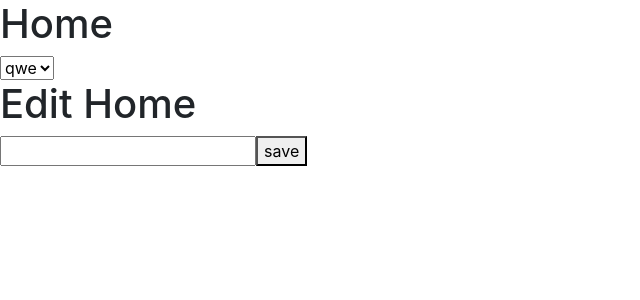
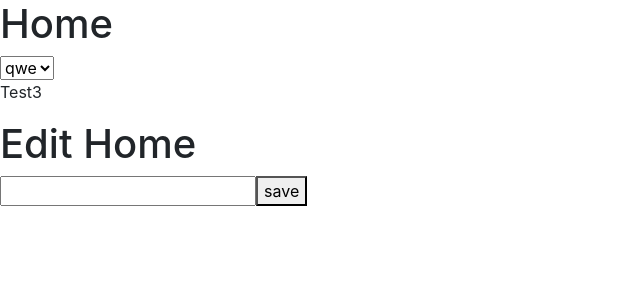
Before and after one commit to Aleksey-ermilov/study-react, a React (Create React App) app: page / in a window 1280 px wide. Shown: the top 300 px of the page, without its empty margins (0-640 px from the left). Built offline with nearby package versions, Linux system fonts and the light colour scheme.

Commit message:
add arrHome

```diff
--- a/src/App.js
+++ b/src/App.js
@@ -5,16 +5,7 @@ import Select from "./components/Select";
 import InputSave from "./components/InputSave";
 import BtnSave from "./components/BtnSave";
 
-/*
-import { jsonOb } from'./JsonOb'
-
-let arrHome = jsonOb.map(h => ({
-  name: h.homeName,
-  id: h.id,
-  rooms: h.rooms.map(a => ({id: a.id, roomName: a.roomName }))
-  //rooms: h.rooms.map(a => JSON.stringify(({id: a.id, roomName: a.roomName })))
-}));
-*/
+import arrHome from "./JsonOb";
 
 function App() {
   return (
@@ -25,6 +16,7 @@ function App() {
         </div>
 
         <div>
+            <p>{arrHome[0].name}</p>
           <h1>Edit Home</h1>
           <InputSave/>
           <BtnSave/>
--- a/src/JsonOb.js
+++ b/src/JsonOb.js
@@ -1,6 +1,5 @@
-export function jsonOb () {
-    return (
-        [{
+const home = [
+    {
         "_id": "58873bae28f4bf912185591b",
         "id": "TEST_HOME2",
         "rooms": [{
@@ -431,6 +430,13 @@ export function jsonOb () {
         "last_update": "2017-01-27T12:04:22.394Z",
         "homeName": "Test3",
         "potential_status": "Confirmed"
-        }]
-);
-}
+    }];
+
+const arrHome = home.map(h => ({
+    name: h.homeName,
+    id: h.id,
+    rooms: h.rooms.map(a => ({id: a.id, roomName: a.roomName }))
+    //rooms: h.rooms.map(a => JSON.stringify(({id: a.id, roomName: a.roomName })))
+}));
+
+export default arrHome;
```
Lines whose indentation alone changed are shown as unchanged.
